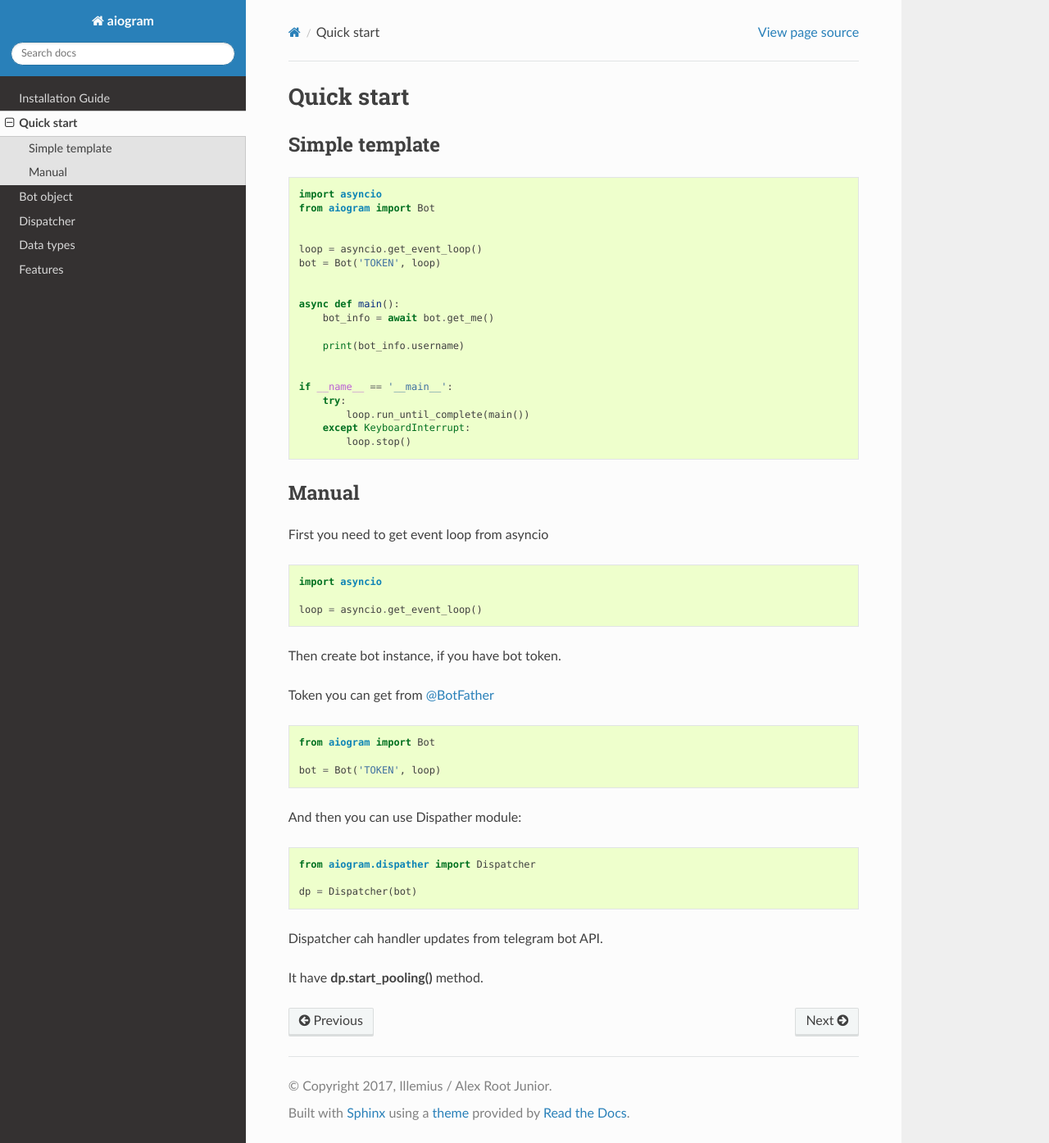
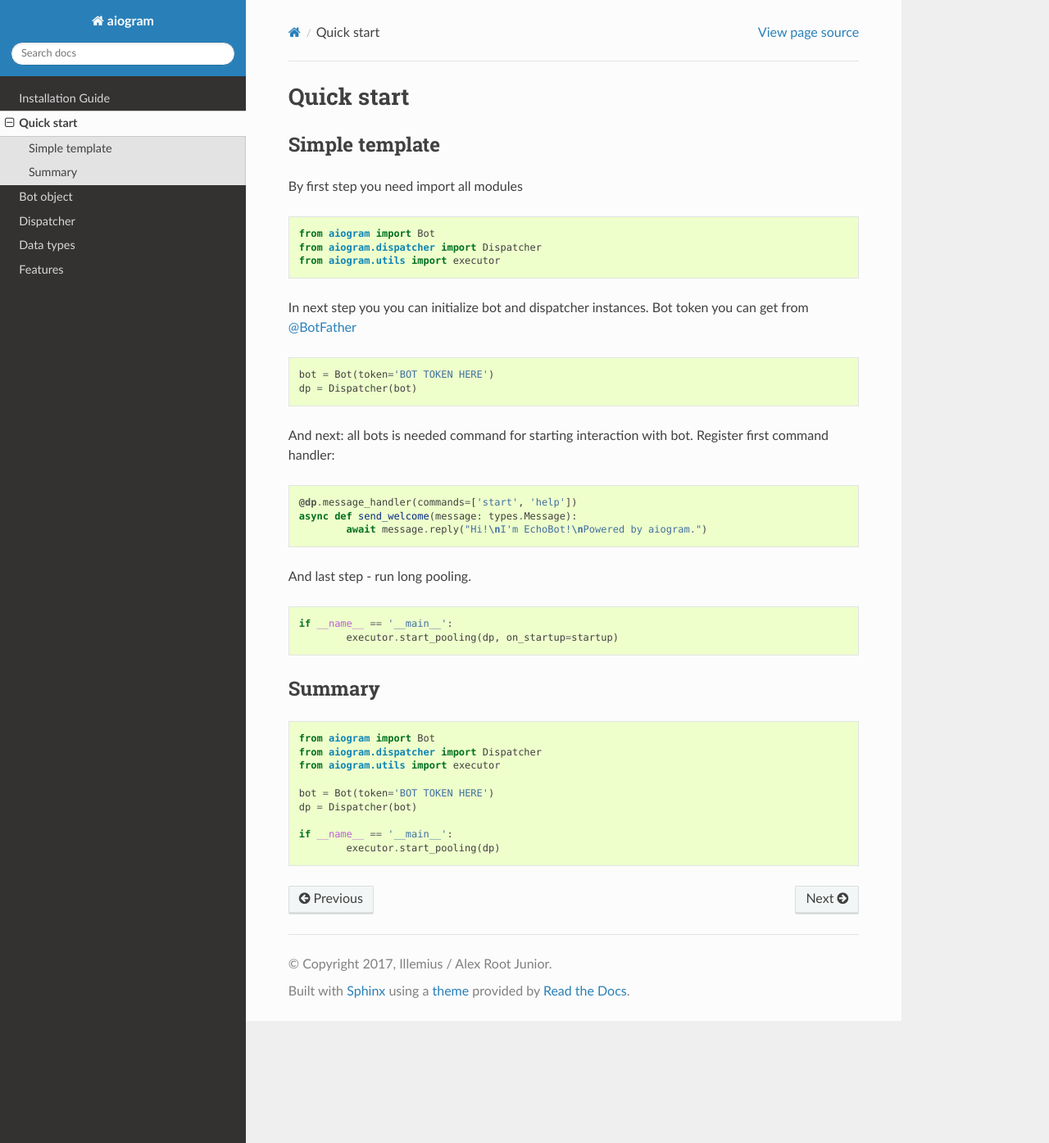
Before and after one commit to NullBrotasli/aiogram, a Sphinx documentation site: the page built from docs/source/quick_start.rst, in a window 1280 px wide and 1395 px high. Shown: the whole window at 82% size. Built offline with Sphinx 7.4.7 and the Read the Docs theme 2.0.0, drawn with Linux system fonts in a browser that asks for light colours; the version number could not be read and is left out.

Commit message:
Rewrite quick start guide.

```diff
--- a/docs/source/bot/base.rst
+++ b/docs/source/bot/base.rst
@@ -1,7 +1,7 @@
 BaseBot
 =======
 
-This class is base of bot. In BaseBot implemented all available methods of Telegram Bot API.
+This class is base of bot. In BaseBot implemented only methods for interactions with Telegram Bot API.
 
 .. autoclass:: aiogram.bot.base.BaseBot
     :members:
--- a/docs/source/quick_start.rst
+++ b/docs/source/quick_start.rst
@@ -4,59 +4,49 @@ Quick start
 Simple template
 ---------------
 
-.. code-block:: python3
-
-    import asyncio
-    from aiogram import Bot
-
-
-    loop = asyncio.get_event_loop()
-    bot = Bot('TOKEN', loop)
-
-
-    async def main():
-        bot_info = await bot.get_me()
-
-        print(bot_info.username)
-
-
-    if __name__ == '__main__':
-        try:
-            loop.run_until_complete(main())
-        except KeyboardInterrupt:
-            loop.stop()
-
-
-Manual
-------
-
-First you need to get event loop from asyncio
+By first step you need import all modules
 
 .. code-block:: python3
 
-    import asyncio
+	from aiogram import Bot
+	from aiogram.dispatcher import Dispatcher
+	from aiogram.utils import executor
 
-    loop = asyncio.get_event_loop()
+In next step you you can initialize bot and dispatcher instances.
+Bot token you can get from `@BotFather <https://t.me/BotFather>`_
 
-Then create bot instance, if you have bot token.
-
-Token you can get from `@BotFather <https://t.me/BotFather>`_
 
 .. code-block:: python3
 
-    from aiogram import Bot
+	bot = Bot(token='BOT TOKEN HERE')
+	dp = Dispatcher(bot)
 
-    bot = Bot('TOKEN', loop)
-
-
-And then you can use Dispather module:
+And next: all bots is needed  command for starting interaction with bot. Register first command handler:
 
 .. code-block:: python3
 
-    from aiogram.dispather import Dispatcher
+	@dp.message_handler(commands=['start', 'help'])
+	async def send_welcome(message: types.Message):
+		await message.reply("Hi!\nI'm EchoBot!\nPowered by aiogram.")
 
-    dp = Dispatcher(bot)
+And last step - run long pooling.
 
-Dispatcher cah handler updates from telegram bot API.
+.. code-block:: python3
 
-It have **dp.start_pooling()** method.
+	if __name__ == '__main__':
+		executor.start_pooling(dp, on_startup=startup)
+
+Summary
+-------
+
+.. code-block:: python3
+
+	from aiogram import Bot
+	from aiogram.dispatcher import Dispatcher
+	from aiogram.utils import executor
+
+	bot = Bot(token='BOT TOKEN HERE')
+	dp = Dispatcher(bot)
+
+	if __name__ == '__main__':
+		executor.start_pooling(dp)
```
